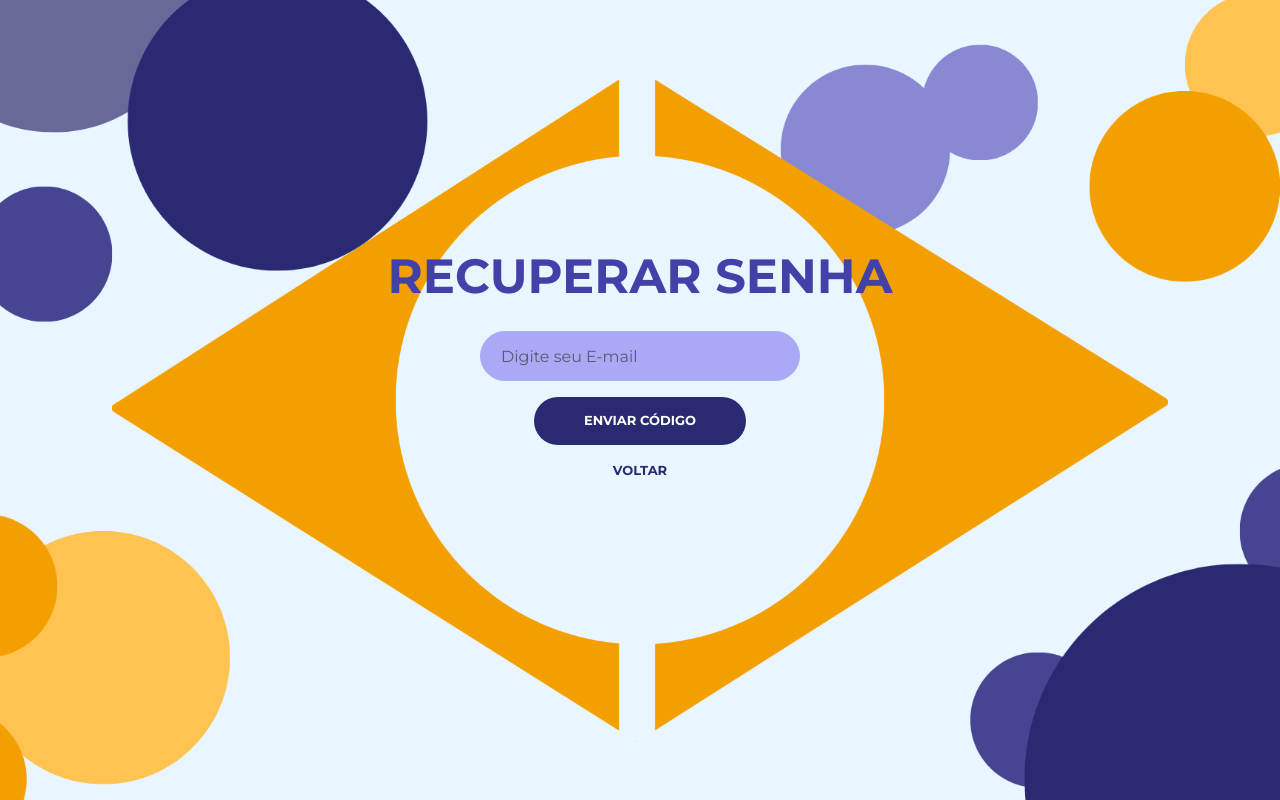
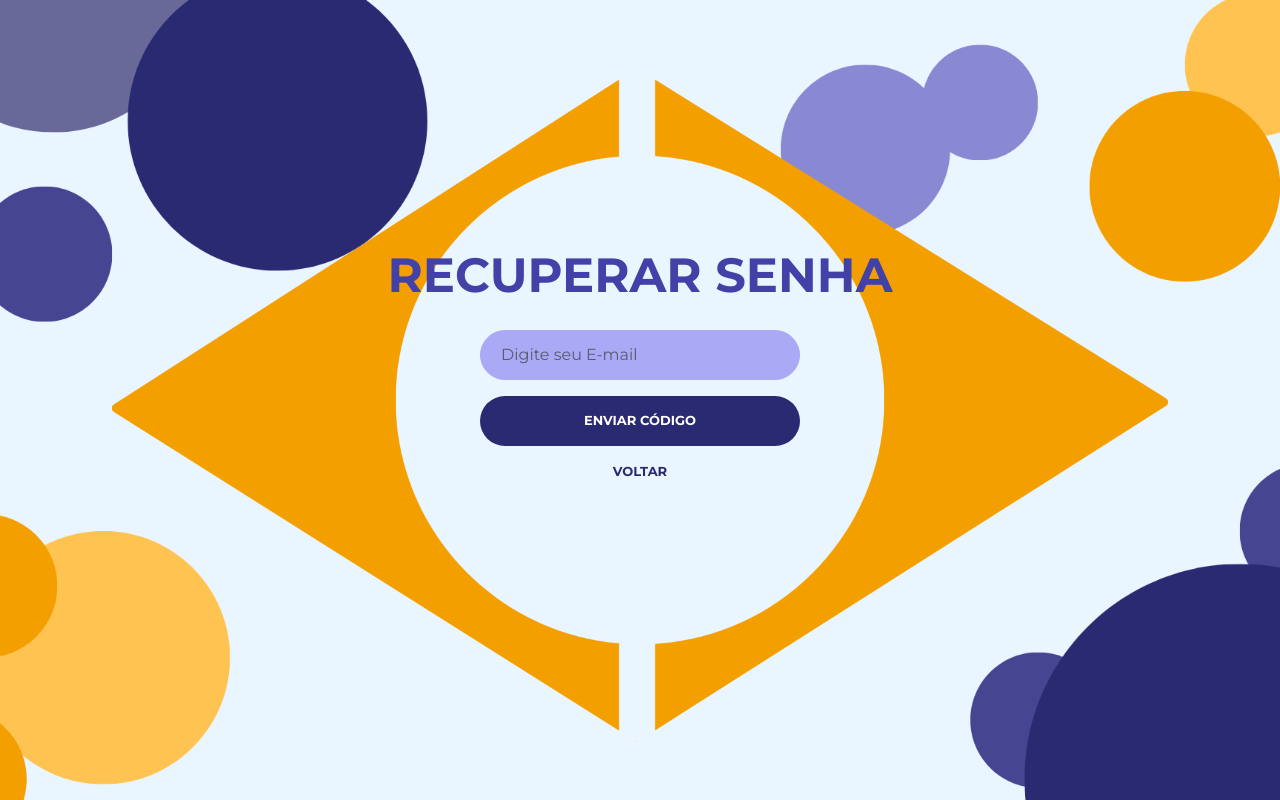
Before and after one commit to tcc-epol-ejs/epol-web, a React (Vite) app: page / in a window 1280 px wide. Built offline with nearby package versions, Linux system fonts and the light colour scheme.

Commit message:
refactor: ajuste de tamanho do componente botão "index.tsx"

```diff
--- a/src/components/botoes/botaoRecuperar/index.tsx
+++ b/src/components/botoes/botaoRecuperar/index.tsx
@@ -17,7 +17,7 @@ export default function BotaoRecuperar({
     <button
       type="button"
       onClick={onClick}
-      className={`rounded-full font-bold py-[14px] px-[50px] text-[13px] uppercase whitespace-nowrap hover:brightness-[.85] ${className}`.trim()}
+      className={`rounded-full font-bold w-[320px] h-[50px] text-[13px] uppercase whitespace-nowrap hover:brightness-[.85] ${className}`.trim()}
       style={{ backgroundColor: bgColor, color: textColor }}
     >
       {children}
```
